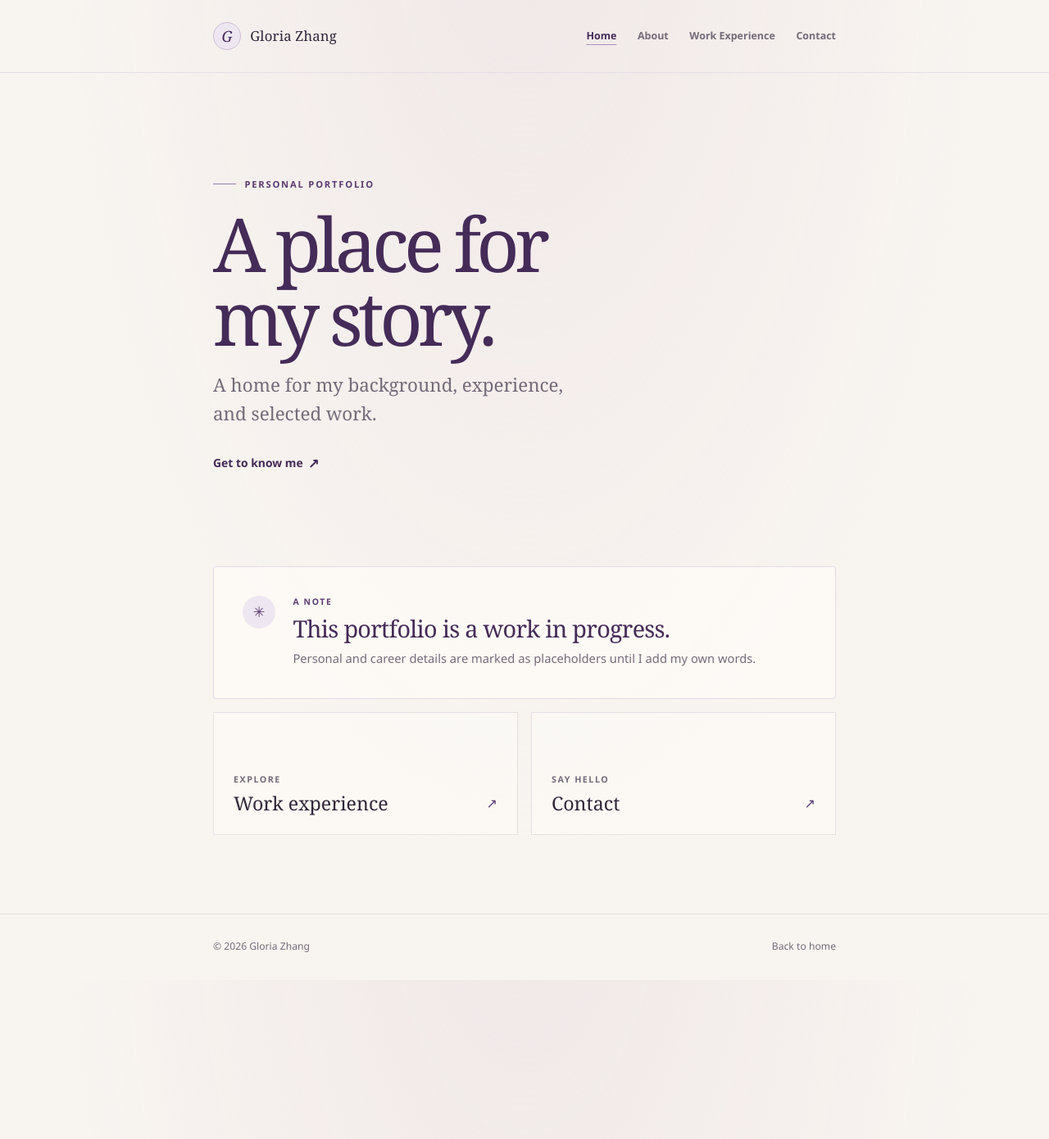
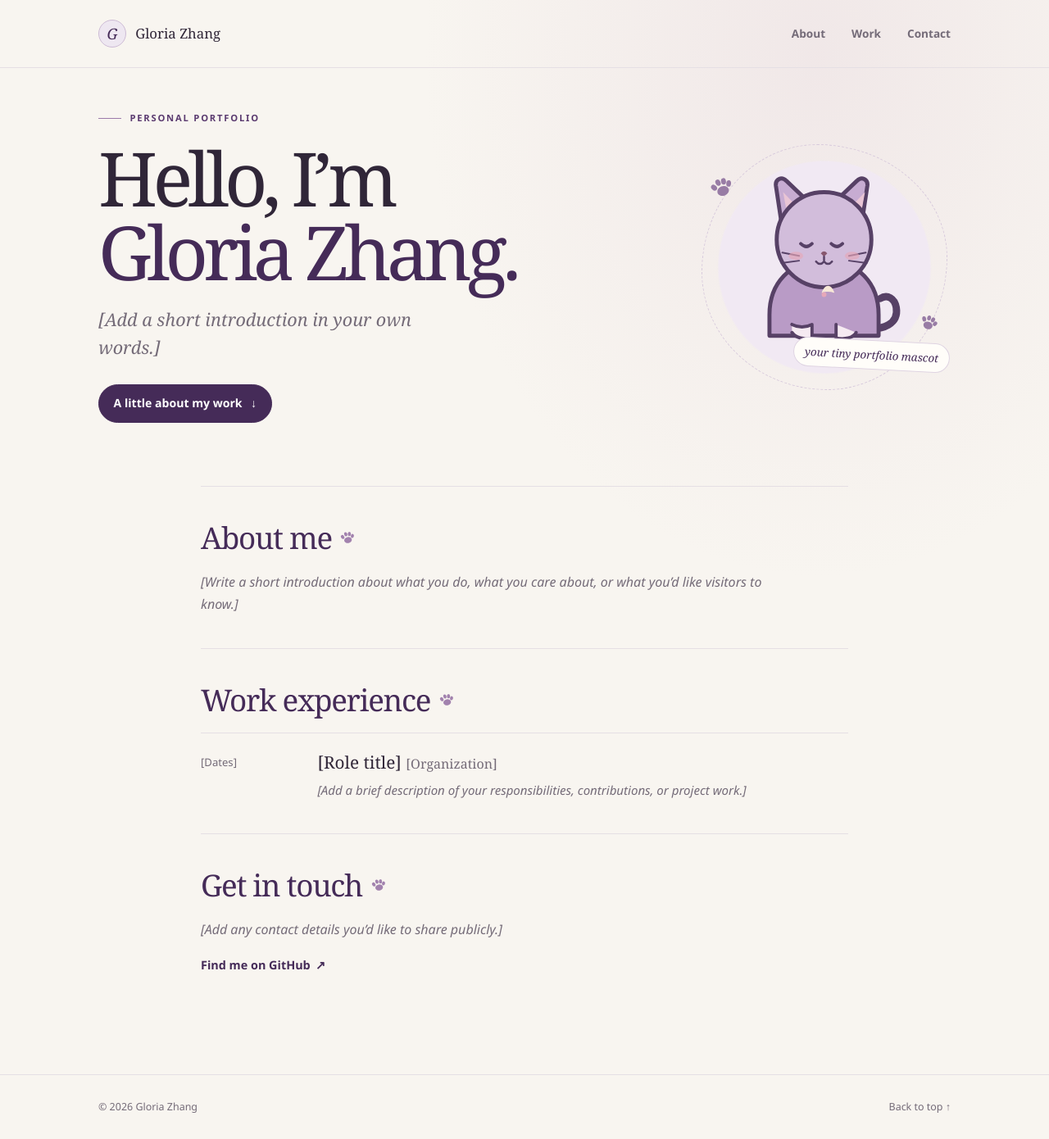
Before and after one commit to gloriazhangcx-hub/gloriazhangcx-hub.github.io, a Jekyll site: the page built from index.md, in a window 1280 px wide. Shown: the whole page at 82% size. Built offline with Jekyll 4.4.1, drawn with Linux system fonts in a browser that asks for light colours; before the commit the page ends 1196 px from its top, so only the background shows below that.

Commit message:
Update site content and layout files
Replit-Commit-Author: Agent

```diff
--- a/_includes/footer.html
+++ b/_includes/footer.html
@@ -1,6 +1,6 @@
 <footer class="site-footer">
   <div class="footer-inner">
     <span>© {{ site.time | date: "%Y" }} {{ site.title }}</span>
-    <a href="{{ '/' | relative_url }}">Back to home</a>
+    <a href="#top">Back to top <span aria-hidden="true">↑</span></a>
   </div>
 </footer>
--- a/_includes/header.html
+++ b/_includes/header.html
@@ -1,15 +1,14 @@
 <a class="skip-link" href="#main-content">Skip to content</a>
-<header class="site-header">
+<header class="site-header" id="top">
   <div class="header-inner">
     <a class="brand" href="{{ '/' | relative_url }}">
       <span class="brand-mark" aria-hidden="true">G</span>
       <span class="brand-name">{{ site.title }}</span>
     </a>
     <nav class="site-nav" aria-label="Main navigation">
-      <a href="{{ '/' | relative_url }}"{% if page.url == '/' %} aria-current="page"{% endif %}>Home</a>
-      <a href="{{ '/about/' | relative_url }}"{% if page.url == '/about/' %} aria-current="page"{% endif %}>About</a>
-      <a href="{{ '/experience/' | relative_url }}"{% if page.url == '/experience/' %} aria-current="page"{% endif %}>Work Experience</a>
-      <a href="{{ '/contact/' | relative_url }}"{% if page.url == '/contact/' %} aria-current="page"{% endif %}>Contact</a>
+      <a href="#about">About</a>
+      <a href="#experience">Work</a>
+      <a href="#contact">Contact</a>
     </nav>
   </div>
 </header>
--- a/assets/css/site.css
+++ b/assets/css/site.css
@@ -11,7 +11,7 @@
   --line: #e5dfe4;
   --serif: Georgia, "Times New Roman", serif;
   --sans: "Avenir Next", Avenir, "Segoe UI", sans-serif;
-  --content-width: 760px;
+  --content-width: 1040px;
 }
 
 * {
@@ -21,12 +21,13 @@
 html {
   min-width: 320px;
   scroll-behavior: smooth;
+  scroll-padding-top: 1.5rem;
 }
 
 body {
   margin: 0;
   background:
-    radial-gradient(ellipse at 50% -15%, rgba(232, 217, 223, 0.5), transparent 36rem),
+    radial-gradient(ellipse at 78% 5%, rgba(232, 217, 223, 0.48), transparent 30rem),
     var(--paper);
   color: var(--ink);
   font-family: var(--sans);
@@ -48,7 +49,7 @@ a:hover {
 a:focus-visible {
   outline: 3px solid #9b77ae;
   outline-offset: 4px;
-  border-radius: 2px;
+  border-radius: 3px;
 }
 
 .skip-link {
@@ -78,7 +79,7 @@ a:focus-visible {
 
 .header-inner {
   display: flex;
-  min-height: 88px;
+  min-height: 82px;
   align-items: center;
   justify-content: space-between;
   gap: 2rem;
@@ -109,30 +110,24 @@ a:focus-visible {
 .brand-name {
   font-family: var(--serif);
   font-size: 1.05rem;
-  letter-spacing: 0.01em;
 }
 
 .site-nav {
   display: flex;
   align-items: center;
-  justify-content: flex-end;
-  gap: clamp(0.8rem, 2.1vw, 1.6rem);
+  gap: clamp(1rem, 3vw, 2rem);
 }
 
 .site-nav a {
   color: var(--muted);
-  font-size: 0.78rem;
+  font-size: 0.85rem;
   font-weight: 600;
   text-decoration: none;
   transition: color 140ms ease;
 }
 
-.site-nav a:hover,
-.site-nav a[aria-current="page"] {
+.site-nav a:hover {
   color: var(--plum-deep);
-}
-
-.site-nav a[aria-current="page"] {
   text-decoration: underline;
   text-decoration-color: #ad91bb;
   text-underline-offset: 0.4rem;
@@ -140,21 +135,28 @@ a:focus-visible {
 
 .page-shell {
   width: min(var(--content-width), calc(100% - 3rem));
-  min-height: calc(100vh - 168px);
   margin-inline: auto;
-  padding-block: clamp(4.5rem, 11vw, 8rem) 6rem;
+  padding-bottom: 5rem;
 }
 
 .hero {
-  max-width: 660px;
-  padding-bottom: clamp(4rem, 10vw, 7rem);
+  display: grid;
+  min-height: 510px;
+  grid-template-columns: minmax(0, 1.35fr) minmax(230px, 0.65fr);
+  align-items: center;
+  gap: clamp(2rem, 7vw, 6rem);
+  padding-block: 3rem 4.5rem;
+}
+
+.hero-copy-block {
+  max-width: 600px;
 }
 
 .eyebrow {
   display: flex;
   align-items: center;
   gap: 0.65rem;
-  margin: 0 0 1.2rem;
+  margin: 0 0 1.25rem;
   color: var(--plum);
   font-size: 0.7rem;
   font-weight: 700;
@@ -172,223 +174,206 @@ a:focus-visible {
 
 h1,
 h2,
+h3,
 p {
   margin-top: 0;
 }
 
 h1,
-h2 {
+h2,
+h3 {
   font-family: var(--serif);
   font-weight: 400;
 }
 
-.hero h1,
-.page-heading h1 {
+.hero h1 {
   margin-bottom: 1.3rem;
-  color: var(--plum-deep);
-  font-size: clamp(3.25rem, 9vw, 5.7rem);
+  color: var(--ink);
+  font-size: clamp(3.15rem, 7.5vw, 5.7rem);
   letter-spacing: -0.065em;
   line-height: 0.99;
 }
 
+.hero-name {
+  display: block;
+  color: var(--plum-deep);
+}
+
 .hero-copy {
-  max-width: 440px;
+  max-width: 430px;
   margin-bottom: 1.8rem;
   color: var(--muted);
   font-family: var(--serif);
-  font-size: clamp(1.15rem, 2.8vw, 1.4rem);
+  font-size: clamp(1.15rem, 2.6vw, 1.35rem);
   line-height: 1.55;
+}
+
+.placeholder {
+  color: var(--muted);
+  font-style: italic;
+}
+
+.button-link {
+  display: inline-flex;
+  min-height: 46px;
+  align-items: center;
+  gap: 0.65rem;
+  padding: 0.65rem 1.1rem;
+  border: 1px solid var(--plum-deep);
+  border-radius: 999px;
+  background: var(--plum-deep);
+  color: white;
+  font-size: 0.88rem;
+  font-weight: 650;
+  text-decoration: none;
+  transition: background-color 140ms ease, transform 140ms ease;
+}
+
+.button-link:hover {
+  transform: translateY(-2px);
+  background: var(--plum);
+  color: white;
+}
+
+.cat-sticker {
+  position: relative;
+  display: grid;
+  width: min(100%, 300px);
+  aspect-ratio: 1;
+  place-items: center;
+  margin: 0 auto;
+  border: 1px dashed #d7c9dc;
+  border-radius: 47% 53% 49% 51% / 52% 46% 54% 48%;
+  background: radial-gradient(circle, #f1e9f3 0 61%, rgba(241, 233, 243, 0) 62%);
+}
+
+.cat-art {
+  display: block;
+  width: 79%;
+  height: auto;
+}
+
+.paw-print {
+  position: absolute;
+  width: 31px;
+  color: #987ca5;
+}
+
+.paw-print svg,
+.paw-icon {
+  display: block;
+  width: 100%;
+  fill: currentColor;
+}
+
+.paw-print-one {
+  top: 12%;
+  left: 3%;
+  transform: rotate(-22deg);
+}
+
+.paw-print-two {
+  right: 2%;
+  bottom: 22%;
+  transform: rotate(18deg) scale(0.78);
+}
+
+.cat-caption {
+  position: absolute;
+  right: -0.25rem;
+  bottom: 8%;
+  padding: 0.35rem 0.8rem;
+  border: 1px solid #dfd4e2;
+  border-radius: 999px;
+  background: var(--paper-raised);
+  color: var(--plum-deep);
+  font-family: var(--serif);
+  font-size: 0.84rem;
+  font-style: italic;
+  transform: rotate(3deg);
+}
+
+.content-section {
+  max-width: 790px;
+  margin-inline: auto;
+  padding: 2.5rem 0;
+  border-top: 1px solid var(--line);
+  scroll-margin-top: 1.5rem;
+}
+
+.section-title {
+  display: flex;
+  align-items: center;
+  gap: 0.6rem;
+  margin-bottom: 1.15rem;
+  color: var(--plum-deep);
+  font-size: clamp(1.8rem, 4vw, 2.3rem);
+  letter-spacing: -0.035em;
+  line-height: 1.2;
+}
+
+.paw-icon {
+  width: 20px;
+  flex: 0 0 20px;
+  color: #a282ae;
+  transform: rotate(-12deg);
+}
+
+.content-section > p {
+  max-width: 700px;
+  margin-bottom: 0;
+}
+
+.experience-entry {
+  display: grid;
+  grid-template-columns: 120px 1fr;
+  gap: 1.4rem;
+  padding-top: 1.3rem;
+  border-top: 1px solid var(--line);
+}
+
+.experience-date {
+  margin: 0.2rem 0 0;
+  color: var(--muted);
+  font-size: 0.82rem;
+}
+
+.experience-entry h3 {
+  margin-bottom: 0.45rem;
+  color: var(--ink);
+  font-size: 1.3rem;
+  line-height: 1.35;
+}
+
+.experience-entry h3 span {
+  color: var(--muted);
+  font-size: 1rem;
+}
+
+.experience-entry .placeholder {
+  margin-bottom: 0;
+  font-size: 0.94rem;
+}
+
+.contact-section > p {
+  margin-bottom: 1rem;
 }
 
 .text-link {
   display: inline-flex;
   align-items: center;
   gap: 0.4rem;
-  font-size: 0.87rem;
+  font-size: 0.9rem;
   font-weight: 700;
   text-decoration: none;
 }
 
 .text-link span {
-  font-size: 1rem;
   transition: transform 140ms ease;
 }
 
 .text-link:hover span {
   transform: translate(2px, -2px);
-}
-
-.note-card {
-  display: grid;
-  grid-template-columns: 42px 1fr;
-  gap: 1.2rem;
-  padding: clamp(1.5rem, 4vw, 2.2rem);
-  border: 1px solid #e4d9e6;
-  border-radius: 3px;
-  background: rgba(255, 253, 249, 0.72);
-}
-
-.note-icon {
-  display: grid;
-  width: 40px;
-  height: 40px;
-  place-items: center;
-  border-radius: 50%;
-  background: var(--lavender);
-  color: var(--plum);
-  font-size: 1.1rem;
-}
-
-.note-card .eyebrow {
-  margin: 0 0 0.5rem;
-  font-size: 0.65rem;
-}
-
-.note-card h2,
-.contact-card h2 {
-  margin-bottom: 0.45rem;
-  color: var(--plum-deep);
-  font-size: clamp(1.45rem, 4vw, 1.8rem);
-  letter-spacing: -0.025em;
-  line-height: 1.2;
-}
-
-.note-card p:last-child,
-.contact-card p:last-child {
-  margin-bottom: 0;
-  color: var(--muted);
-  font-size: 0.92rem;
-}
-
-.home-links {
-  display: grid;
-  grid-template-columns: repeat(2, minmax(0, 1fr));
-  gap: 1rem;
-  margin-top: 1rem;
-}
-
-.section-link {
-  position: relative;
-  display: flex;
-  min-height: 150px;
-  flex-direction: column;
-  justify-content: flex-end;
-  padding: 1.5rem;
-  border: 1px solid var(--line);
-  background: rgba(255, 253, 249, 0.45);
-  color: var(--ink);
-  text-decoration: none;
-  transition: border-color 140ms ease, background-color 140ms ease;
-}
-
-.section-link:hover {
-  border-color: #c5afcf;
-  background: var(--paper-raised);
-}
-
-.section-link-label {
-  margin-bottom: 0.4rem;
-  color: var(--muted);
-  font-size: 0.67rem;
-  font-weight: 700;
-  letter-spacing: 0.14em;
-  text-transform: uppercase;
-}
-
-.section-link-title {
-  padding-right: 1.7rem;
-  font-family: var(--serif);
-  font-size: 1.45rem;
-  line-height: 1.15;
-}
-
-.section-link-arrow {
-  position: absolute;
-  right: 1.5rem;
-  bottom: 1.45rem;
-  color: var(--plum);
-}
-
-.page-heading {
-  margin-bottom: clamp(3rem, 8vw, 5rem);
-}
-
-.page-heading h1 {
-  font-size: clamp(3rem, 8vw, 4.7rem);
-}
-
-.page-intro {
-  max-width: 540px;
-  margin-bottom: 0;
-  color: var(--muted);
-  font-family: var(--serif);
-  font-size: 1.3rem;
-  line-height: 1.5;
-}
-
-.prose {
-  max-width: 620px;
-  padding-top: 1.6rem;
-  border-top: 1px solid var(--line);
-}
-
-.prose p {
-  font-size: 1.05rem;
-}
-
-.placeholder {
-  color: var(--muted);
-}
-
-.experience-list {
-  border-top: 1px solid var(--line);
-}
-
-.experience-entry {
-  display: grid;
-  grid-template-columns: 130px 1fr;
-  gap: 1.5rem;
-  padding-block: 2rem;
-  border-bottom: 1px solid var(--line);
-}
-
-.experience-date {
-  margin: 0.3rem 0 0;
-  color: var(--muted);
-  font-size: 0.78rem;
-}
-
-.experience-entry h2 {
-  margin-bottom: 0.15rem;
-  color: var(--plum-deep);
-  font-size: 1.65rem;
-  line-height: 1.25;
-}
-
-.experience-organization {
-  margin-bottom: 0.9rem;
-  color: var(--muted);
-  font-size: 0.88rem;
-}
-
-.experience-entry .placeholder {
-  margin-bottom: 0;
-  font-size: 0.95rem;
-}
-
-.contact-card {
-  max-width: 560px;
-  padding: clamp(1.6rem, 5vw, 2.5rem);
-  border: 1px solid #e4d9e6;
-  background: var(--paper-raised);
-}
-
-.contact-profile {
-  margin-top: 1.5rem;
-  padding-top: 1.2rem;
-  border-top: 1px solid var(--line);
-  color: var(--muted);
-  font-size: 0.9rem;
 }
 
 .site-footer {
@@ -397,12 +382,12 @@ h2 {
 
 .footer-inner {
   display: flex;
-  min-height: 80px;
+  min-height: 78px;
   align-items: center;
   justify-content: space-between;
   gap: 1rem;
   color: var(--muted);
-  font-size: 0.76rem;
+  font-size: 0.78rem;
 }
 
 .footer-inner a {
@@ -414,7 +399,7 @@ h2 {
   color: var(--plum-deep);
 }
 
-@media (max-width: 620px) {
+@media (max-width: 680px) {
   .header-inner,
   .footer-inner,
   .page-shell {
@@ -425,50 +410,56 @@ h2 {
     min-height: auto;
     align-items: flex-start;
     flex-direction: column;
-    gap: 0.8rem;
+    gap: 0.7rem;
     padding-block: 1rem;
   }
 
   .site-nav {
     width: 100%;
-    justify-content: space-between;
-    gap: 0.6rem;
+    justify-content: flex-start;
+    gap: clamp(1.2rem, 8vw, 2rem);
   }
 
   .site-nav a {
-    font-size: 0.72rem;
-  }
-
-  .page-shell {
-    min-height: calc(100vh - 155px);
-    padding-top: 4.2rem;
+    font-size: 0.8rem;
   }
 
   .hero {
-    padding-bottom: 3.5rem;
+    min-height: 0;
+    grid-template-columns: 1fr;
+    gap: 2.4rem;
+    padding-block: 4rem 3.5rem;
   }
 
-  .note-card {
-    grid-template-columns: 34px 1fr;
-    gap: 0.9rem;
+  .hero h1 {
+    font-size: clamp(3.1rem, 13vw, 4.5rem);
   }
 
-  .note-icon {
-    width: 34px;
-    height: 34px;
+  .cat-sticker {
+    width: min(68vw, 250px);
   }
 
-  .home-links {
-    grid-template-columns: 1fr;
-  }
-
-  .section-link {
-    min-height: 120px;
+  .content-section {
+    padding-block: 2rem;
   }
 
   .experience-entry {
     grid-template-columns: 1fr;
     gap: 0.4rem;
+  }
+}
+
+@media (max-width: 380px) {
+  .brand-name {
+    font-size: 1rem;
+  }
+
+  .hero h1 {
+    font-size: 3rem;
+  }
+
+  .site-nav {
+    gap: 1.1rem;
   }
 }
 
--- a/index.md
+++ b/index.md
@@ -1,35 +1,94 @@
 ---
 layout: default
-title: Home
-description: A personal portfolio for Gloria Zhang.
+title: Portfolio
+description: A one-page personal portfolio for Gloria Zhang.
 permalink: /
 ---
 
 <section class="hero" aria-labelledby="page-title">
-  <p class="eyebrow"><span class="eyebrow-rule" aria-hidden="true"></span> Personal portfolio</p>
-  <h1 id="page-title">A place for<br>my story.</h1>
-  <p class="hero-copy">A home for my background, experience, and selected work.</p>
-  <a class="text-link" href="{{ '/about/' | relative_url }}">Get to know me <span aria-hidden="true">↗</span></a>
+  <div class="hero-copy-block">
+    <p class="eyebrow"><span class="eyebrow-rule" aria-hidden="true"></span> Personal portfolio</p>
+    <h1 id="page-title">Hello, I’m <span class="hero-name">Gloria Zhang.</span></h1>
+    <p class="hero-copy placeholder">[Add a short introduction in your own words.]</p>
+    <a class="button-link" href="#experience">A little about my work <span aria-hidden="true">↓</span></a>
+  </div>
+
+  <figure class="cat-sticker">
+    <span class="paw-print paw-print-one" aria-hidden="true">
+      <svg viewBox="0 0 32 32" focusable="false">
+        <ellipse cx="16" cy="21" rx="7.5" ry="6" />
+        <ellipse cx="7" cy="13" rx="3.2" ry="4.2" transform="rotate(-25 7 13)" />
+        <ellipse cx="14" cy="9" rx="3.1" ry="4.1" transform="rotate(-7 14 9)" />
+        <ellipse cx="21" cy="10" rx="3.1" ry="4.1" transform="rotate(12 21 10)" />
+        <ellipse cx="26" cy="15" rx="3" ry="4" transform="rotate(27 26 15)" />
+      </svg>
+    </span>
+    <img
+      class="cat-art"
+      src="{{ '/assets/images/lavender-cat.svg' | relative_url }}"
+      alt=""
+      aria-hidden="true"
+    >
+    <span class="paw-print paw-print-two" aria-hidden="true">
+      <svg viewBox="0 0 32 32" focusable="false">
+        <ellipse cx="16" cy="21" rx="7.5" ry="6" />
+        <ellipse cx="7" cy="13" rx="3.2" ry="4.2" transform="rotate(-25 7 13)" />
+        <ellipse cx="14" cy="9" rx="3.1" ry="4.1" transform="rotate(-7 14 9)" />
+        <ellipse cx="21" cy="10" rx="3.1" ry="4.1" transform="rotate(12 21 10)" />
+        <ellipse cx="26" cy="15" rx="3" ry="4" transform="rotate(27 26 15)" />
+      </svg>
+    </span>
+    <figcaption class="cat-caption">your tiny portfolio mascot</figcaption>
+  </figure>
 </section>
 
-<section class="note-card" aria-labelledby="note-title">
-  <div class="note-icon" aria-hidden="true">✳</div>
-  <div>
-    <p class="eyebrow">A note</p>
-    <h2 id="note-title">This portfolio is a work in progress.</h2>
-    <p>Personal and career details are marked as placeholders until I add my own words.</p>
-  </div>
+<section class="content-section" id="about" aria-labelledby="about-title">
+  <h2 class="section-title" id="about-title">
+    About me
+    <svg class="paw-icon" viewBox="0 0 32 32" aria-hidden="true" focusable="false">
+      <ellipse cx="16" cy="21" rx="7.5" ry="6" />
+      <ellipse cx="7" cy="13" rx="3.2" ry="4.2" transform="rotate(-25 7 13)" />
+      <ellipse cx="14" cy="9" rx="3.1" ry="4.1" transform="rotate(-7 14 9)" />
+      <ellipse cx="21" cy="10" rx="3.1" ry="4.1" transform="rotate(12 21 10)" />
+      <ellipse cx="26" cy="15" rx="3" ry="4" transform="rotate(27 26 15)" />
+    </svg>
+  </h2>
+  <p class="placeholder">[Write a short introduction about what you do, what you care about, or what you’d like visitors to know.]</p>
 </section>
 
-<section class="home-links" aria-label="Explore the portfolio">
-  <a class="section-link" href="{{ '/experience/' | relative_url }}">
-    <span class="section-link-label">Explore</span>
-    <span class="section-link-title">Work experience</span>
-    <span class="section-link-arrow" aria-hidden="true">↗</span>
-  </a>
-  <a class="section-link" href="{{ '/contact/' | relative_url }}">
-    <span class="section-link-label">Say hello</span>
-    <span class="section-link-title">Contact</span>
-    <span class="section-link-arrow" aria-hidden="true">↗</span>
+<section class="content-section" id="experience" aria-labelledby="experience-title">
+  <h2 class="section-title" id="experience-title">
+    Work experience
+    <svg class="paw-icon" viewBox="0 0 32 32" aria-hidden="true" focusable="false">
+      <ellipse cx="16" cy="21" rx="7.5" ry="6" />
+      <ellipse cx="7" cy="13" rx="3.2" ry="4.2" transform="rotate(-25 7 13)" />
+      <ellipse cx="14" cy="9" rx="3.1" ry="4.1" transform="rotate(-7 14 9)" />
+      <ellipse cx="21" cy="10" rx="3.1" ry="4.1" transform="rotate(12 21 10)" />
+      <ellipse cx="26" cy="15" rx="3" ry="4" transform="rotate(27 26 15)" />
+    </svg>
+  </h2>
+  <article class="experience-entry">
+    <p class="experience-date">[Dates]</p>
+    <div>
+      <h3>[Role title] <span>[Organization]</span></h3>
+      <p class="placeholder">[Add a brief description of your responsibilities, contributions, or project work.]</p>
+    </div>
+  </article>
+</section>
+
+<section class="content-section contact-section" id="contact" aria-labelledby="contact-title">
+  <h2 class="section-title" id="contact-title">
+    Get in touch
+    <svg class="paw-icon" viewBox="0 0 32 32" aria-hidden="true" focusable="false">
+      <ellipse cx="16" cy="21" rx="7.5" ry="6" />
+      <ellipse cx="7" cy="13" rx="3.2" ry="4.2" transform="rotate(-25 7 13)" />
+      <ellipse cx="14" cy="9" rx="3.1" ry="4.1" transform="rotate(-7 14 9)" />
+      <ellipse cx="21" cy="10" rx="3.1" ry="4.1" transform="rotate(12 21 10)" />
+      <ellipse cx="26" cy="15" rx="3" ry="4" transform="rotate(27 26 15)" />
+    </svg>
+  </h2>
+  <p class="placeholder">[Add any contact details you’d like to share publicly.]</p>
+  <a class="text-link" href="https://github.com/gloriazhangcx-hub" target="_blank" rel="noopener noreferrer">
+    Find me on GitHub <span aria-hidden="true">↗</span>
   </a>
 </section>
```
Also changed, not shown: about.md (deleted, +0 -16 lines), contact.md (deleted, +0 -18 lines), experience.md (deleted, +0 -31 lines), README.md, assets/images/lavender-cat.svg (added).
